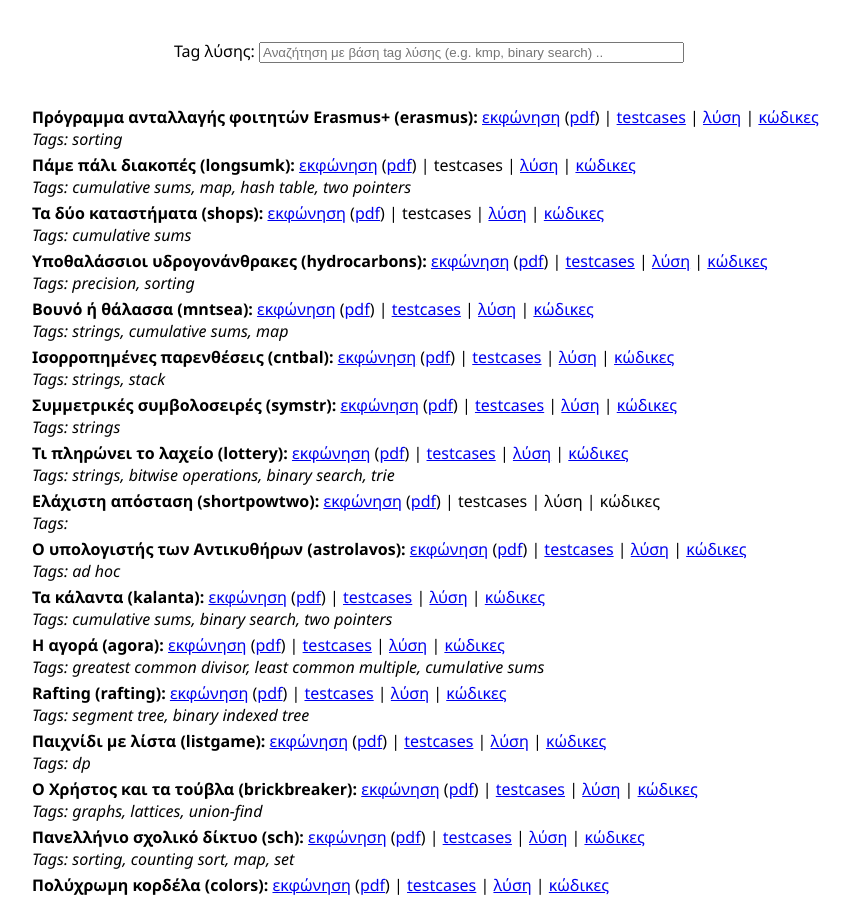
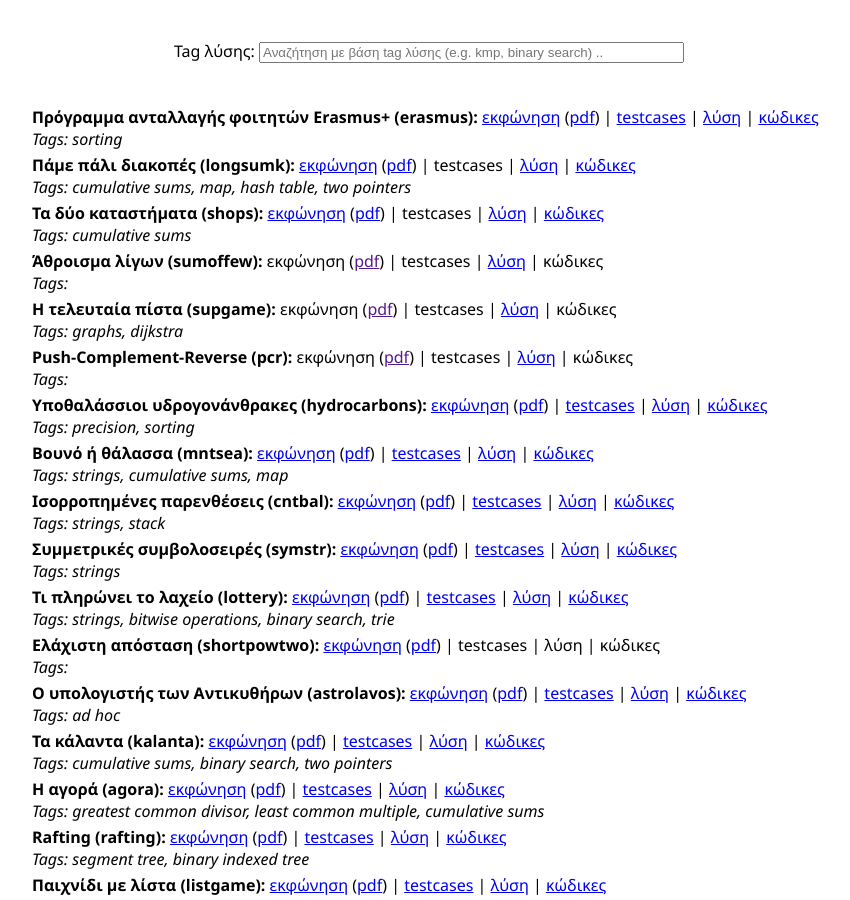
Before and after one commit to pdp-archive/pdp-archive.github.io, a Jekyll site: the page built from categorised.html, in a window 1280 px wide and 900 px high. Shown: the whole window, without its empty margins (211-1061 px from the left). Built offline with Jekyll 4.4.1, drawn with Linux system fonts in a browser that asks for light colours.

Commit message:
Solution for 32c supgame

```diff
--- a/_data/contests/32-PDP.yml
+++ b/_data/contests/32-PDP.yml
@@ -30,3 +30,39 @@ shops:
    solution_author: "Βαγγέλης Κηπουρίδης"
    codes_in_git: true
    solution_tags: ["cumulative sums"]
+
+sumoffew:
+   full_name: "Άθροισμα λίγων"
+   stage: "c"
+   statement_pdf_url: ""
+   statement_md: false
+   testcases_url: ""
+   solution: true
+   solution_author: "Μάκης Αρσένης"
+   codes_in_git: false
+   points: 30
+   solution_tags: []
+
+supgame:
+   full_name: "Η τελευταία πίστα"
+   stage: "c"
+   statement_pdf_url: ""
+   statement_md: false
+   testcases_url: ""
+   solution: true
+   solution_author: "Βαγγέλης Κηπουρίδης"
+   codes_in_git: false
+   points: 30
+   solution_tags: ["graphs", "dijkstra"]
+
+pcr:
+   full_name: "Push-Complement-Reverse"
+   stage: "c"
+   statement_pdf_url: ""
+   statement_md: false
+   testcases_url: ""
+   solution: true
+   solution_author: "Δημήτρης Λως"
+   codes_in_git: false
+   points: 30
+   solution_tags: []
```
Also changed, not shown: _includes/source_code/code/32-PDP/supgame/TASK (added, +28 -0 lines), contests/_32-PDP/c-supgame-solution.md (added, +49 -0 lines), assets/32-pdp-c-supgame-graph.svg (added), 3 other files.
